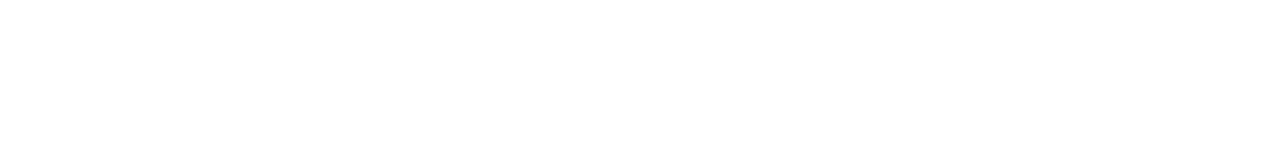
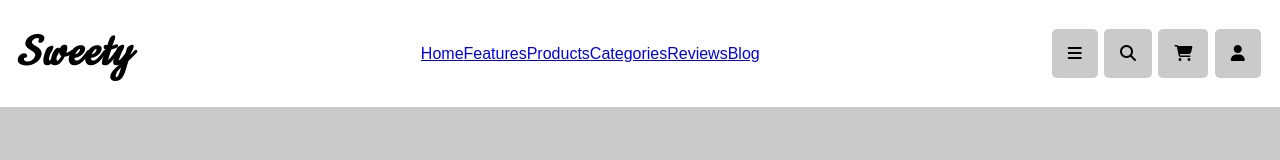
Before and after one commit to olicoding/sweety-layout-OliveiraDCI, a plain HTML site: page index.html in a window 1280 px wide. Drawn offline with Linux system fonts and the light colour scheme.

Commit message:
Header created, styles initiated.

```diff
--- a/index.html
+++ b/index.html
@@ -4,8 +4,46 @@
     <meta charset="UTF-8" />
     <meta http-equiv="X-UA-Compatible" content="IE=edge" />
     <meta name="viewport" content="width=device-width, initial-scale=1.0" />
+    <script
+      src="https://kit.fontawesome.com/0b17dd7967.js"
+      crossorigin="anonymous"
+    ></script>
+    <link rel="preconnect" href="https://fonts.googleapis.com" />
+    <link rel="preconnect" href="https://fonts.gstatic.com" crossorigin />
+    <link
+      href="https://fonts.googleapis.com/css2?family=Cookie&display=swap"
+      rel="stylesheet"
+    />
     <link rel="stylesheet" href="style.css" />
     <title>Sweety</title>
   </head>
-  <body></body>
+  <body>
+    <header class="flex">
+      <div class="logo">Sweety</div>
+      <nav>
+        <ul class="nav-list flex">
+          <li><a href="#">Home</a></li>
+          <li><a href="#">Features</a></li>
+          <li><a href="#">Products</a></li>
+          <li><a href="#">Categories</a></li>
+          <li><a href="#">Reviews</a></li>
+          <li><a href="#">Blog</a></li>
+        </ul>
+      </nav>
+      <div class="nav-btns flex">
+        <div class="nav-btn">
+          <i class="fa-solid fa-bars"></i>
+        </div>
+        <div class="nav-btn">
+          <i class="fa-solid fa-magnifying-glass"></i>
+        </div>
+        <div class="nav-btn">
+          <i class="fa-solid fa-cart-shopping"></i>
+        </div>
+        <div class="nav-btn">
+          <i class="fa-solid fa-user"></i>
+        </div>
+      </div>
+    </header>
+  </body>
 </html>
--- a/style.css
+++ b/style.css
@@ -10,4 +10,49 @@ html {
 
 body {
   font: normal 1.6rem/1.5 Arial, Helvetica, sans-serif;
+  background-color: rgba(150, 150, 150, 0.5);
 }
+
+/* Presets */
+
+.flex {
+  display: flex;
+}
+
+.flex-col {
+  display: flex;
+  flex-direction: column;
+}
+
+/* Header */
+
+header {
+  background-color: #fff;
+  padding: 1em;
+  width: 100vw;
+  justify-content: space-between;
+  align-items: center;
+}
+
+.logo {
+  font-family: "Cookie", cursive;
+  font-size: 5rem;
+  font-weight: bold;
+  font-style: italic;
+  letter-spacing: 2px;
+}
+
+.nav-list {
+  /* display: none; */
+}
+
+.nav-list li {
+  list-style: none;
+}
+
+.nav-btn {
+  padding: 0.8em 1em;
+  margin: 0 0.2em;
+  background-color: rgba(150, 150, 150, 0.5);
+  border-radius: 5px;
+}
```
